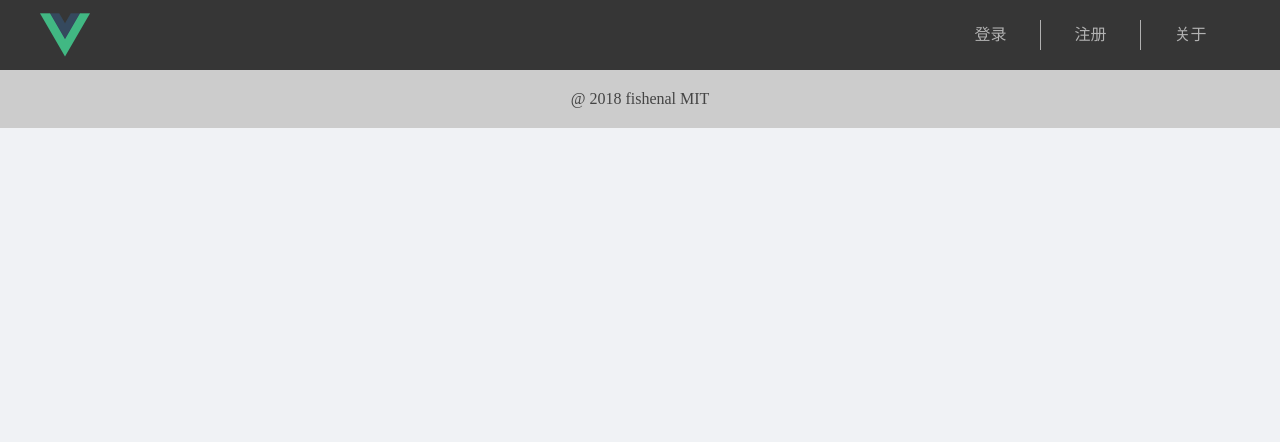
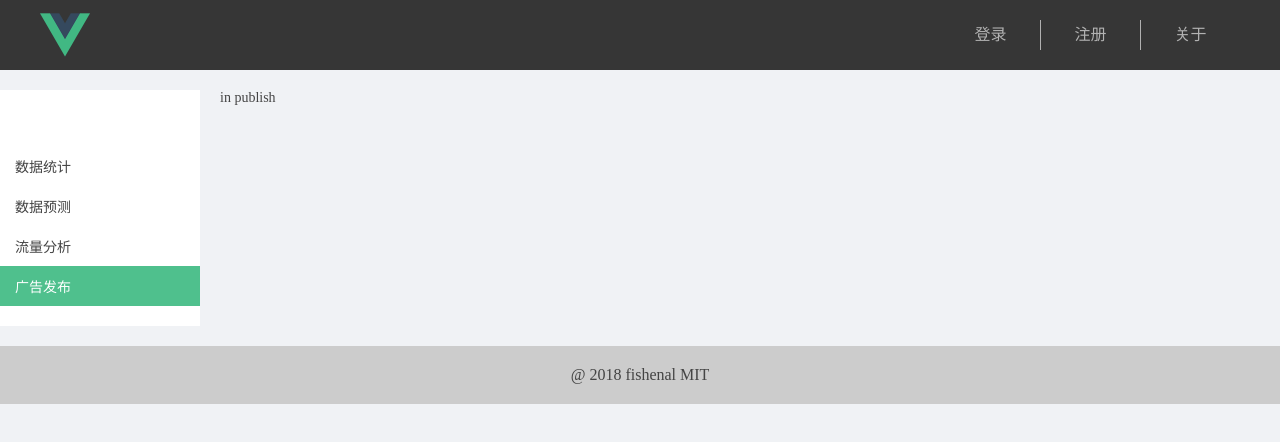
Before and after one commit to Hroad/vue-demo, a Vue app in the folder cli/: page /dateil/publish in a window 1280 px wide. Shown: the top 442 px of the page. Built offline with nearby package versions, Linux system fonts and the light colour scheme; what vue-resource would draw is missing.

Commit message:
updata 内页

```diff
--- /dev/null
+++ b/cli/src/pages/dateil.vue
@@ -0,0 +1,167 @@
+<template>
+	<div class="dateil-warp">
+		<div class="dateil-left">
+			<div class="product-board">
+				<img :src="productIcon">
+				<ul>
+					<!-- <li v-for="item in products">{{ item.name }}</li> -->
+					<router-link v-for="item in products" :to="{path:item.path}" tag="li" active-class="active">
+						{{ item.name }}
+					</router-link>
+				</ul>
+			</div>
+		</div>
+		<div class="dateil-right">
+			<keep-alive>
+				<router-view></router-view>
+			</keep-alive>
+		</div>
+
+	</div>
+</template>
+
+<script>
+	export default {
+		data() {
+			return {
+				products: [
+					{
+						name: '数据统计',
+						path: '/dateil/count',
+						icon: require('../assets/img/1.png'),
+						active: false
+					},
+					{
+						name: '数据预测',
+						path: '/dateil/forecast',
+						active: false
+					},
+					{
+						name: '流量分析',
+						path: '/dateil/analysis',
+						active: false
+					},
+					{
+						name: '广告发布',
+						path: '/dateil/publish',
+						active: false
+					}
+				],
+				imgMap: {
+					'/detail/count': require("../assets/img/1.png"),
+					'/detail/forecast': require("../assets/img/2.png"),
+					'/detail/analysis': require("../assets/img/3.png"),
+					'/detail/publish': require("../assets/img/4.png")
+				}
+			}
+		},
+		computed: {
+			productIcon() {
+				return this.imgMap[this.$route.path]
+			}
+		},
+	}
+</script>
+
+<style>
+.dateil-warp{
+	width: 1280px;
+  margin: 0 auto;
+  overflow: hidden;
+  padding-top: 20px;
+  padding-bottom: 20px;
+}
+.dateil-left{
+  float: left;
+  width: 200px;
+  text-align: center;
+}
+.dateil-right {
+  float: left;
+  width: 980px;
+  margin-left: 20px;
+}
+.product-board {
+  background: #fff;
+  padding: 20px 0;
+}
+.product-board ul {
+  margin-top: 20px;
+}
+.product-board li {
+  text-align: left;
+  padding: 10px 15px;
+  cursor: pointer;
+}
+.product-board li.active,
+.product-board li:hover {
+  background: #4fc08d;
+  color: #fff;
+}
+.product-board li a {
+  display: block;
+}
+.sales-board {
+  background: #fff;
+}
+.sales-board-form {
+
+}
+.sales-board-intro h2 {
+  font-size: 20px;
+  padding: 20px;
+}
+.sales-board-intro p {
+  background: #f7fcff;
+  padding: 10px 20px;
+  color: #999;
+  line-height: 1.8;
+}
+.sales-board-form {
+  padding: 30px 20px;
+  font-size: 14px;
+}
+.sales-board-line {
+  clear: both;
+  padding-bottom: 20px;
+}
+.sales-board-line-left {
+    display: inline-block;
+    width: 100px;
+}
+.sales-board-line-right {
+    display: inline-block;
+    width: 75%;
+}
+.sales-board-des {
+  border-top: 20px solid #f0f2f5;
+  padding: 15px 20px;
+}
+.sales-board-des p {
+  line-height: 1.6;
+}
+.sales-board-des h2 {
+  font-size: 20px;
+  padding-bottom: 15px;
+}
+.sales-board-des h3 {
+  font-size: 18px;
+  font-weight: bold;
+  padding: 20px 0 10px 0;
+}
+.sales-board-des li {
+  padding: 5px 0;
+}
+.sales-board-table {
+  width: 100%;
+  margin-top: 20px;
+}
+.sales-board-table th {
+  background: #4fc08d;
+  color: #fff;
+}
+.sales-board-table td {
+    border: 1px solid #f0f2f5;
+    padding: 15px;
+}
+</style>
--- /dev/null
+++ b/cli/src/pages/dateilPage/analysis.vue
@@ -0,0 +1,19 @@
+<template>
+	<div>
+		in analysis
+	</div>
+</template>
+
+<script>
+	export default {
+		data() {
+			return {
+
+			};
+		}
+	}
+</script>
+
+<style>
+
+</style>
--- /dev/null
+++ b/cli/src/pages/dateilPage/count.vue
@@ -0,0 +1,19 @@
+<template>
+	<div>
+		in count
+	</div>
+</template>
+
+<script>
+	export default {
+		data() {
+			return {
+
+			};
+		}
+	}
+</script>
+
+<style>
+
+</style>
--- /dev/null
+++ b/cli/src/pages/dateilPage/forecast.vue
@@ -0,0 +1,19 @@
+<template>
+	<div>
+		in forecast
+	</div>
+</template>
+
+<script>
+	export default {
+		data() {
+			return {
+
+			};
+		}
+	}
+</script>
+
+<style>
+
+</style>
--- /dev/null
+++ b/cli/src/pages/dateilPage/publish.vue
@@ -0,0 +1,19 @@
+<template>
+	<div>
+		in publish
+	</div>
+</template>
+
+<script>
+	export default {
+		data() {
+			return {
+
+			};
+		}
+	}
+</script>
+
+<style>
+
+</style>
```
Also changed, not shown: cli/src/main.js (+28 -4 lines).
